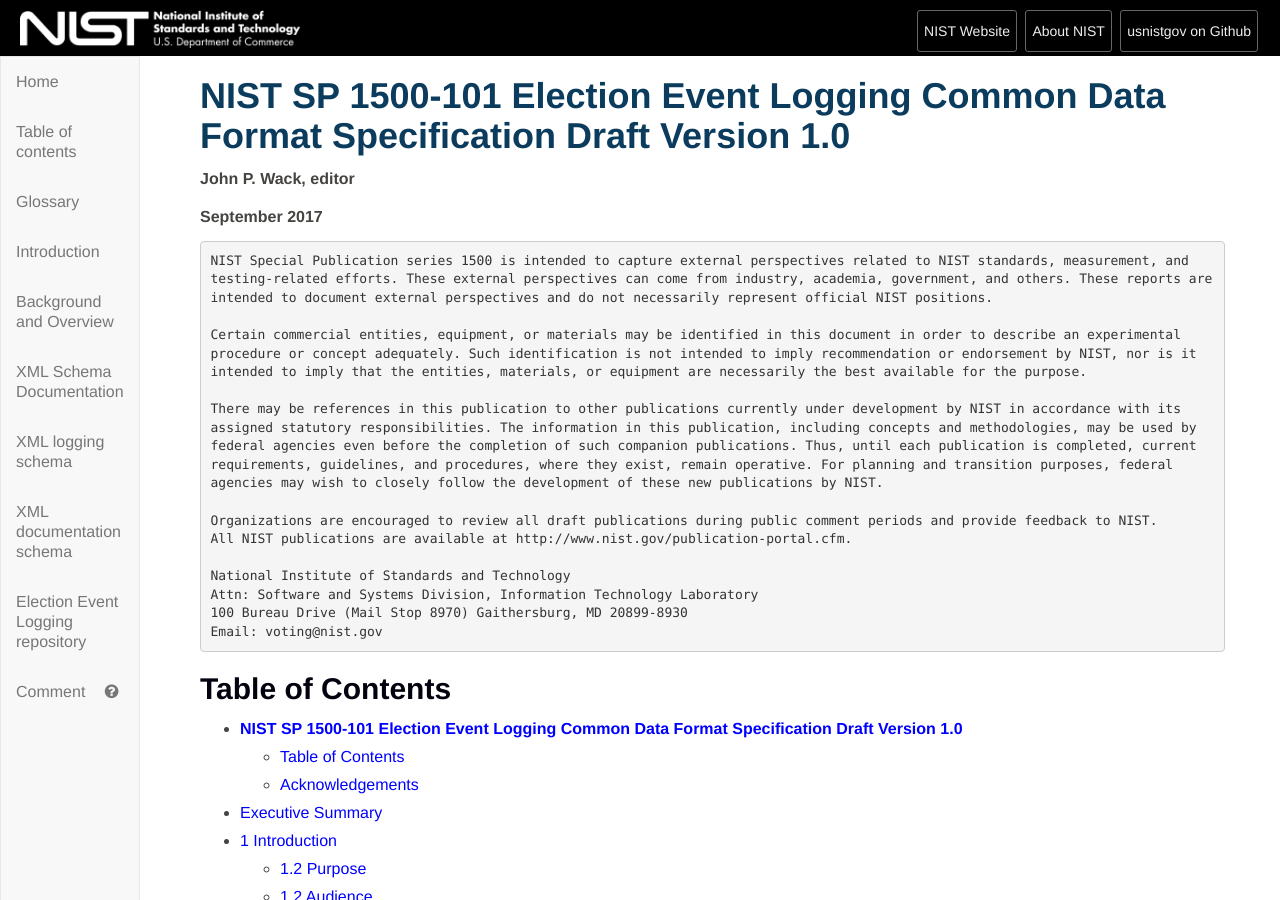
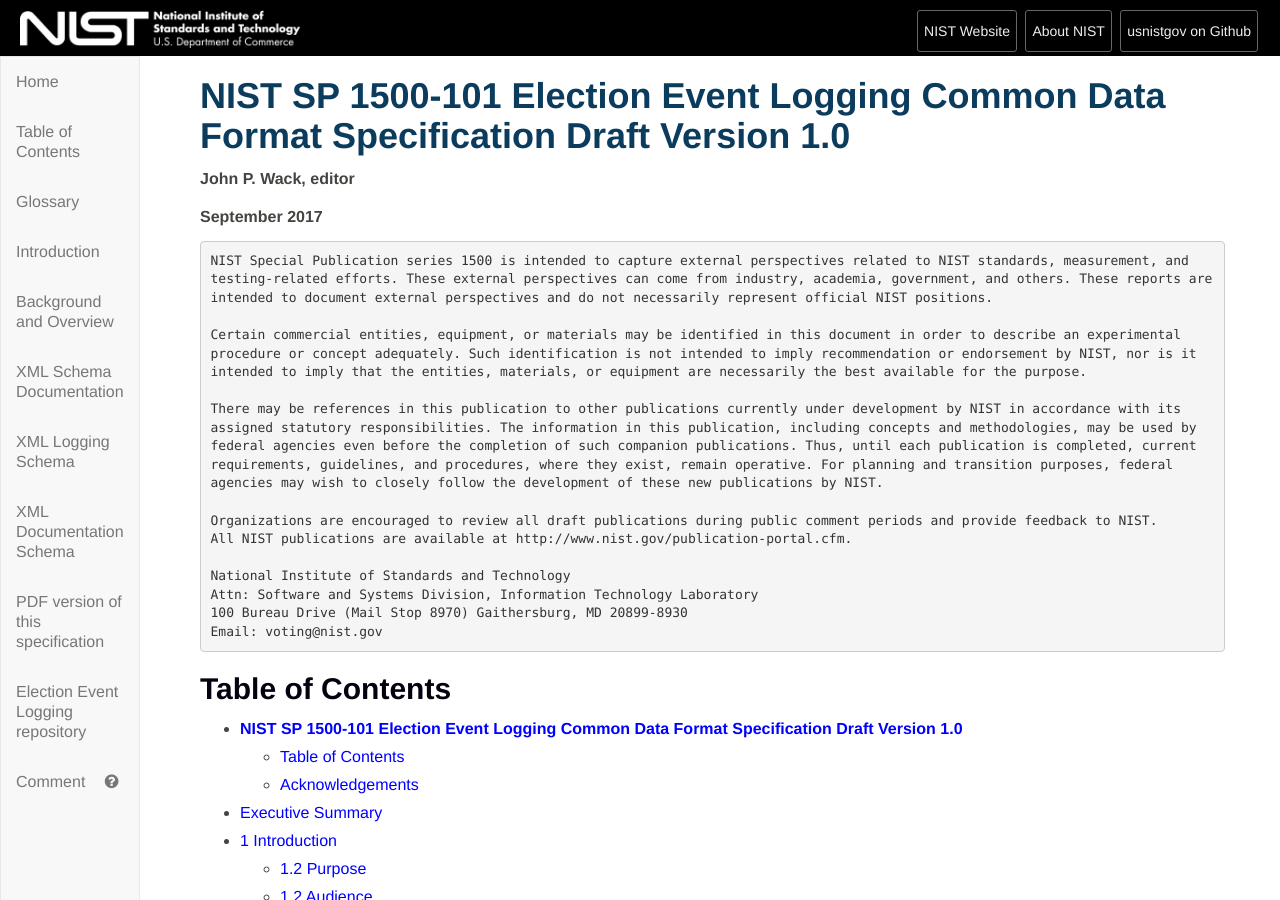
Before and after one commit to usnistgov/ElectionEventLogging, a Jekyll site: the page built from index.md, in a window 1280 px wide and 900 px high. Built offline with Jekyll 4.4.1, drawn with Linux system fonts in a browser that asks for light colours; our own code applies the rules of GitHub Pages for plain Markdown files.

Commit message:
updated text

```diff
--- a/_includes/sidenav.html
+++ b/_includes/sidenav.html
@@ -14,7 +14,7 @@
 
     <li><a href="{{ site.baseurl }}/">Home</a></li>
     <li>
-      <a href="{{ site.baseurl }}/index.html#table-of-contents">Table of contents</a>
+      <a href="{{ site.baseurl }}/index.html#table-of-contents">Table of Contents</a>
     </li>
     <li>
       <a href="{{ site.baseurl }}/index.html#appendix-b-glossary">Glossary</a>
@@ -29,10 +29,13 @@
       <a href="{{ site.baseurl }}/index.html#3-xml-schema-documentation">XML Schema Documentation</a>
     </li>
     <li>
-      <a href="{{ site.baseurl }}/index.html#appendix-e-election-event-logging-xml-schema">XML logging schema</a>
+      <a href="{{ site.baseurl }}/index.html#appendix-e-election-event-logging-xml-schema">XML Logging Schema</a>
     </li>
     <li>
-      <a href="{{ site.baseurl }}/index.html#appendix-f-election-event-logging-documentation-xml-schema">XML documentation schema</a>
+      <a href="{{ site.baseurl }}/index.html#appendix-f-election-event-logging-documentation-xml-schema">XML Documentation Schema</a>
+    </li>
+    <li>
+      <a href="https://github.com/{{ site.org_name }}/{{ site.repo_name }}/blob/master/DRAFT-NIST%201500-XXX%20ElectionEventLogging-V1.pdf" class="icon">PDF version of this specification</a>
     </li>
     <li>
       <a href="https://github.com/{{ site.org_name }}/{{ site.repo_name }}" class="icon">Election Event Logging repository</a>
```
